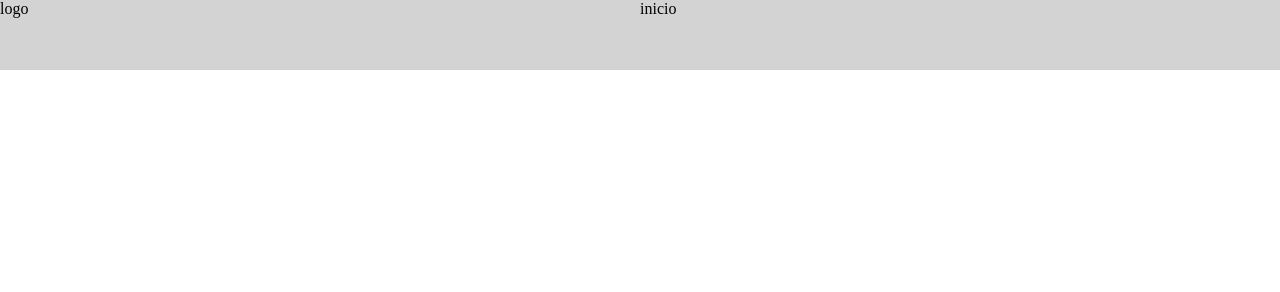
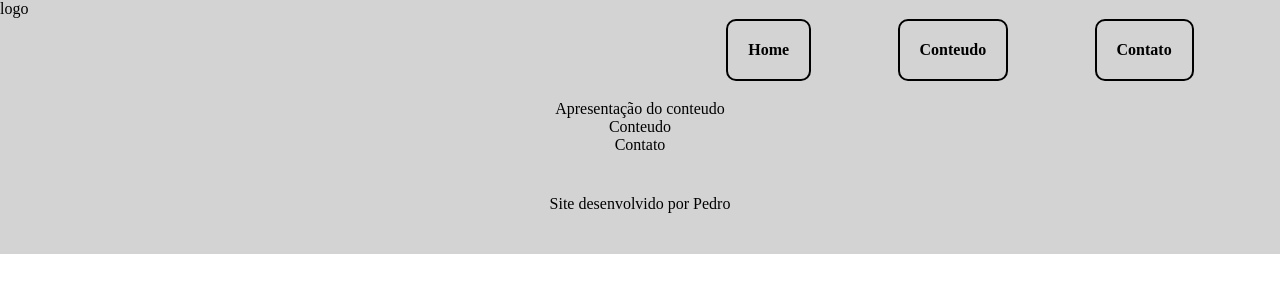
Before and after one commit to OliveiraPedro91/ifrs-curso-web, a plain HTML site: page index.html in a window 1280 px wide. Drawn offline with Linux system fonts and the light colour scheme.

Commit message:
site padrao atualizado

```diff
--- /dev/null
+++ b/estilo/style.css
@@ -0,0 +1,64 @@
+@charset "UTF-8";
+
+*{
+    margin: 0px;
+    padding: 0px;
+    box-sizing: border-box;
+}
+body{
+    display: flex;
+    flex-wrap: wrap;
+}
+header, nav, main, footer{
+    background-color: lightgrey;
+
+}
+header{
+    height: 100px;
+    width: 50%;
+}
+nav{
+    height: 100px;
+    width: 50%;
+    display:flex;
+    align-items: center;
+    justify-content: space-evenly;
+}
+nav > a{
+    text-decoration: none;
+    padding: 20px;
+    gap: 10px;
+    border: 2px solid black;
+    border-radius: 10px;
+    color: black;
+    font-weight: bold;
+}
+nav > a:hover{
+    background-color: black;
+    color: white;
+}
+main{
+    width: 100%;
+}
+.home{
+    display:flex;
+    justify-content: center;
+    align-items: center;
+}
+.conteudo{
+    display:flex;
+    justify-content: center;
+    align-items: center;
+}
+.contato{
+    display:flex;
+    justify-content: center;
+    align-items: center;
+}
+footer{
+    height: 100px;
+    width: 100%;
+    display:flex;
+    justify-content: center;
+    align-items: center;
+}
--- a/index.html
+++ b/index.html
@@ -3,7 +3,7 @@
 <head>
     <meta charset="UTF-8">
     <meta name="viewport" content="width=device-width, initial-scale=1.0">
-    <link rel="stylesheet" href="style.css">
+    <link rel="stylesheet" href="/estilo/style.css">
     <title>Padrão</title>
 </head>
 <body>
@@ -11,13 +11,23 @@
         logo
     </header>
     <nav>
-        inicio
+        <a href="#" target="_blank" rel="noopener noreferrer">Home</a>
+        <a href="#" target="_blank" rel="noopener noreferrer">Conteudo</a>
+        <a href="#" target="_blank" rel="noopener noreferrer">Contato</a>
     </nav>
     <main>
-
+        <section class="home">
+            Apresentação do conteudo
+        </section>
+        <section class="conteudo">
+            Conteudo
+        </section>
+        <section class="contato">
+            Contato
+        </section>
     </main>
     <footer>
-
+        Site desenvolvido por Pedro
     </footer>
 </body>
 </html>
--- a/style.css
+++ /dev/null
@@ -1,29 +0,0 @@
-@charset "UTF-8";
-
-*{
-    margin: 0px;
-    padding: 0px;
-    box-sizing: border-box;
-}
-body{
-    display: flex;
-    flex-wrap: wrap;
-}
-header, nav, main, footer{
-    background-color: lightgrey;
-
-}
-header{
-    height: 70px;
-    width: 50%;
-}
-nav{
-    height: 70px;
-    width: 50%;
-}
-main{
-
-}
-footer{
-
-}
```
